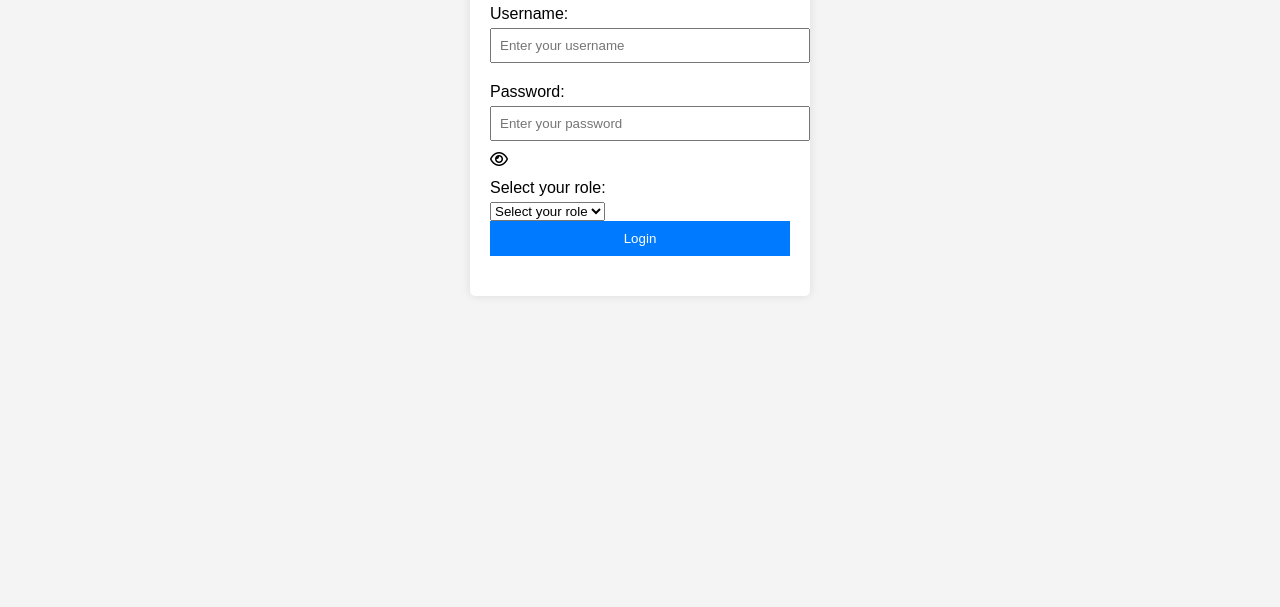
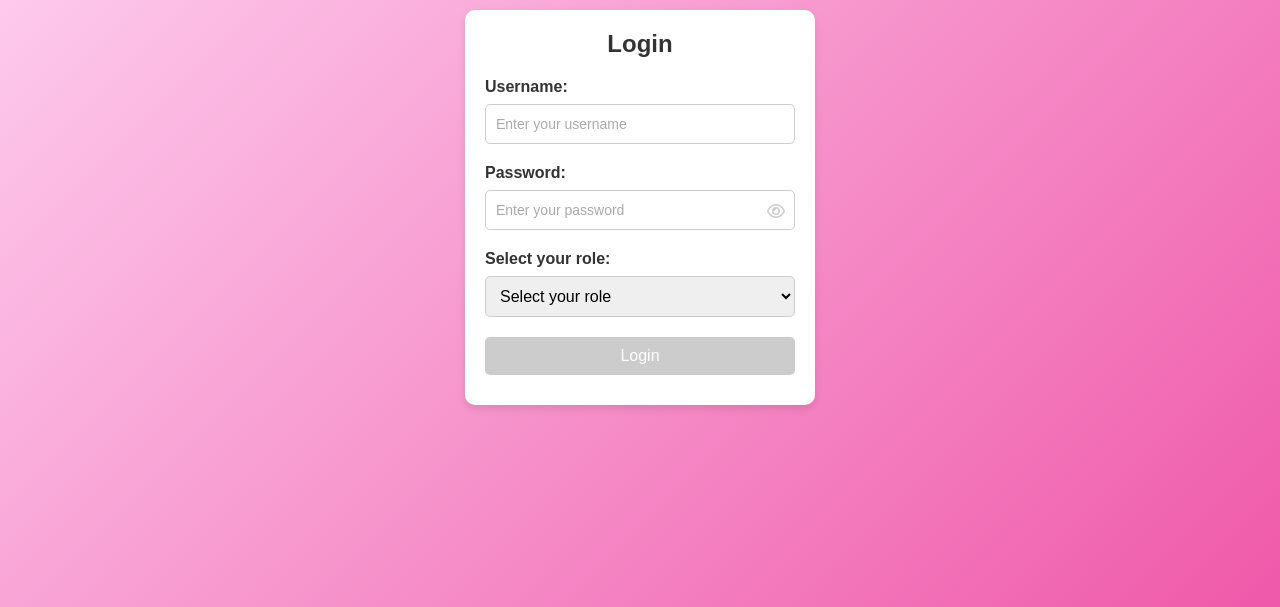
Before and after one commit to NatthidaBunsuea/CS261_Workshop, a website: page Frontend/public/index.html in a window 1280 px wide. Shown: the part 193-800 px from the top of the page. Drawn offline with Linux system fonts and the light colour scheme.

Commit message:
update Frontend

```diff
--- a/Frontend/public/css/styles.css
+++ b/Frontend/public/css/styles.css
@@ -1,47 +1,165 @@
+/* Reset some default browser styles */
+* {
+    margin: 0;
+    padding: 0;
+    box-sizing: border-box;
+}
+
+/* Body styling */
 body {
     font-family: Arial, sans-serif;
-    background-color: #f4f4f4;
+    background: linear-gradient(135deg, #ffd5f3, #ef59a9); /* Gradient background */
+    background-size: cover; /* Make the background cover the entire screen */
+    display: flex;
+    justify-content: center;
+    align-items: center;
+    height: 100vh;
+    margin: 0;
+    color: #333;
+    overflow: hidden; /* Prevent scrolling */
 }
 
+/* Container styling */
 .login-container {
-    width: 300px;
-    margin: 100px auto;
+    background-color: #fff;
     padding: 20px;
-    background-color: #fff;
-    border-radius: 5px;
-    box-shadow: 0 0 10px rgba(0, 0, 0, 0.1);
+    border-radius: 10px;
+    box-shadow: 0 4px 8px rgba(0, 0, 0, 0.1);
+    width: 350px;
+    text-align: center;
 }
 
+/* Form elements */
 h1 {
-    text-align: center;
+    font-size: 24px;
     margin-bottom: 20px;
+    color: #333;
 }
 
 label {
     display: block;
-    margin: 10px 0 5px;
+    text-align: left;
+    margin-bottom: 8px;
+    color: #333;
+    font-weight: bold;
 }
 
-input {
+input[type="text"], input[type="password"], select {
     width: 100%;
-    padding: 8px;
-    margin-bottom: 10px;
+    padding: 10px;
+    margin-bottom: 20px;
+    border: 1px solid #ccc;
+    border-radius: 5px;
+    font-size: 16px;
+    transition: border-color 0.3s;
 }
 
+input[type="text"]:focus, input[type="password"]:focus, select:focus {
+    border-color: #870202;
+    outline: none;
+}
+
+/* Button styling */
 button {
+    background-color: #9f0000;
+    color: white;
+    padding: 10px 15px;
+    border: none;
+    border-radius: 5px;
+    cursor: pointer;
     width: 100%;
-    padding: 10px;
-    background-color: #007bff;
-    border: none;
-    color: #fff;
-    cursor: pointer;
+    font-size: 16px;
+    transition: background-color 0.3s;
 }
 
 button:hover {
-    background-color: #0056b3;
+    background-color: #5e0000;
 }
 
-#message {
+button:focus {
+    outline: none;
+    background-color: #a00000;
+}
+
+/* Placeholder styling for accessibility */
+::placeholder {
+    color: #aaa;
+    font-size: 14px;
+}
+
+/* Additional text or messages */
+p#message {
+    margin-top: 10px;
+    color: red;
+}
+
+/* Password visibility icon container */
+.password-container {
+    position: relative;
+    width: 100%;
+}
+
+.password-container input {
+    width: 100%;
+    padding-right: 40px;
+}
+
+.password-container i {
+    position: absolute;
+    right: 10px;
+    top: 35%;
+    transform: translateY(-50%);
+    color: #ccc;
+}
+
+/* Disabled button styling */
+button:disabled {
+    background-color: #ccc;
+    cursor: not-allowed;
+}
+
+/* Show data section styling */
+.showdata {
     margin-top: 20px;
-    text-align: center;
+    background-color: rgba(255, 255, 255, 0.9); /* Slight transparency for a soft look */
+    padding: 20px;
+    border-radius: 10px;
+    box-shadow: 0 4px 8px rgba(0, 0, 0, 0.1);
+    width: 350px;
+    text-align: left;
+    display: none; /* Hide until login */
 }
+
+/* Enhance show data content */
+.showdata h2 {
+    font-size: 20px;
+    color: #333;
+    margin-bottom: 15px;
+}
+
+.showdata p {
+    margin: 10px 0;
+    font-size: 16px;
+    color: #555;
+}
+
+.showdata strong {
+    font-weight: bold;
+}
+
+/* Optionally, add a subtle animation to the login form */
+.login-container {
+    animation: fadeIn 1.5s ease-out;
+}
+
+/* Fade-in animation for the login form */
+@keyframes fadeIn {
+    from {
+        opacity: 0;
+        transform: translateY(50px);
+    }
+    to {
+        opacity: 1;
+        transform: translateY(0);
+    }
+}
```
Also changed, not shown: 1 other file.
